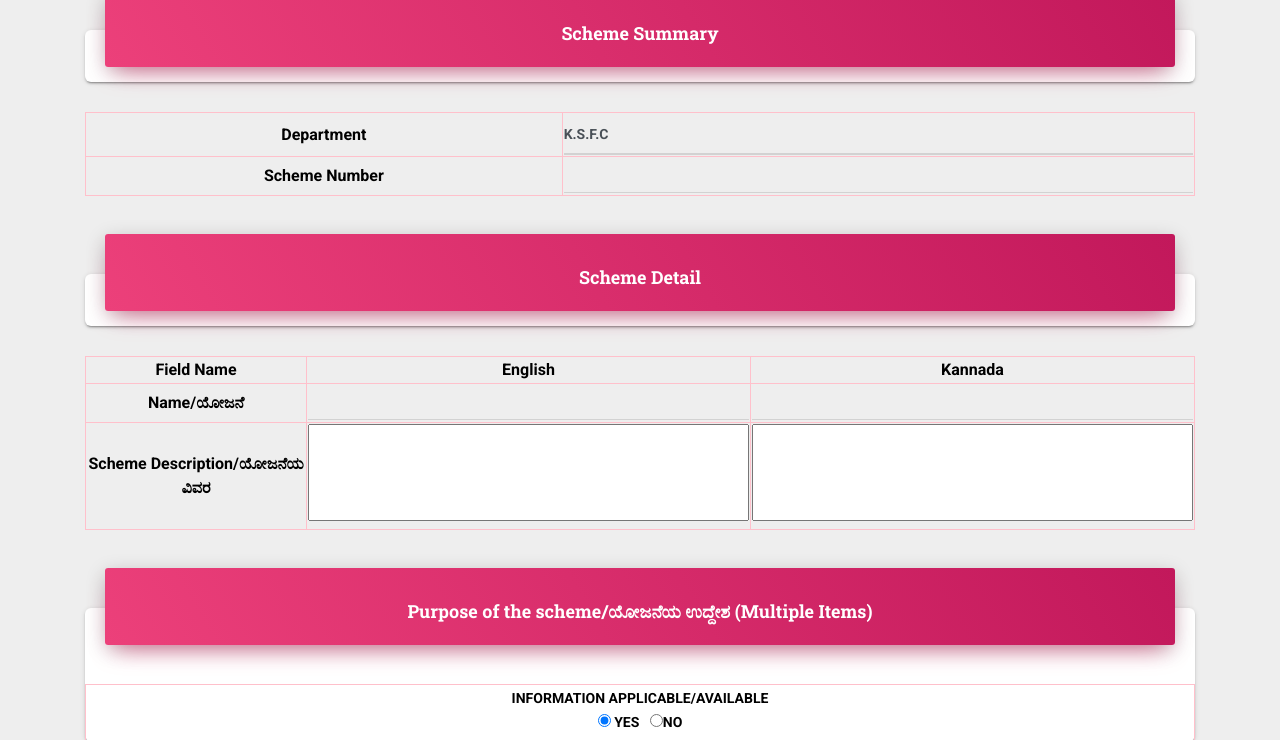
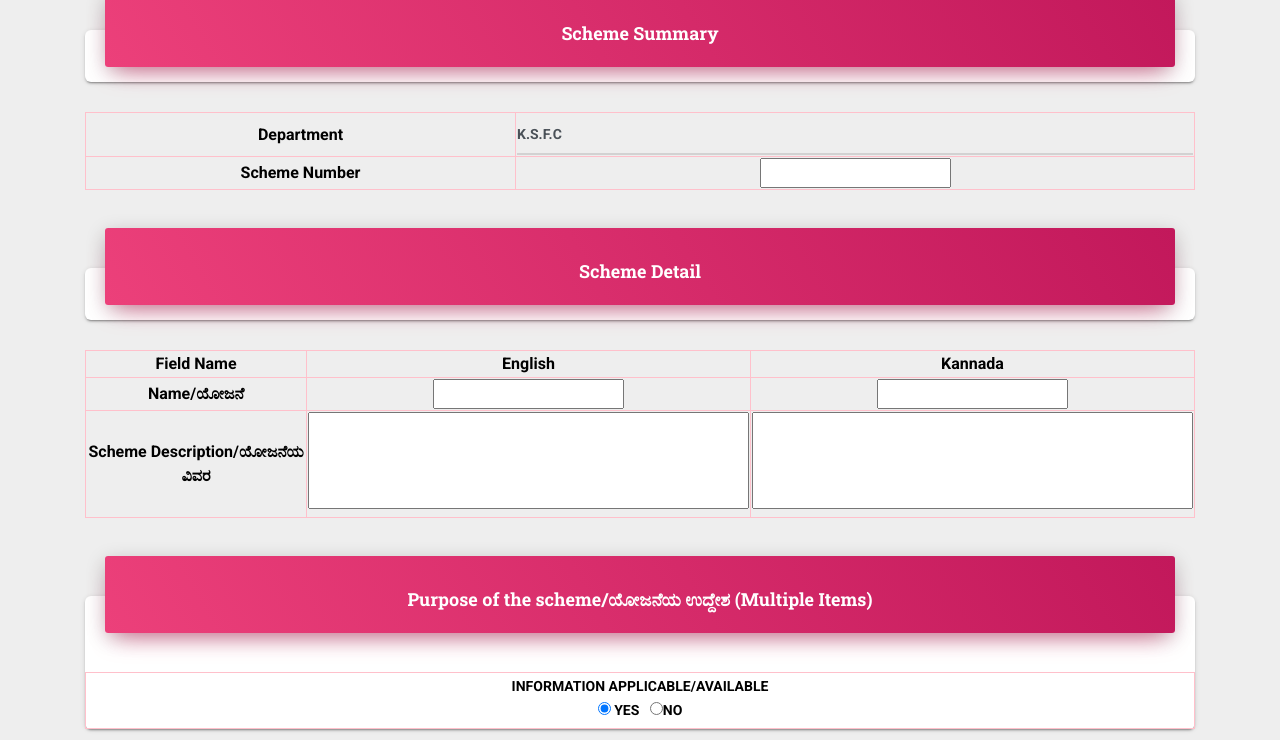
Before and after one commit to HarishKumarHV1994/new-nclanding, a Python web app: template templates/yspScheme.html in a window 1280 px wide. Shown: the top 740 px of the page. Run offline with Jinja, Linux system fonts and the light colour scheme; the template is opened without the code that fills it, so the values that code supplies are empty; some libraries are stand-ins or nearby versions.

Commit message:
Update yspScheme.html
Updated

```diff
--- a/templates/yspScheme.html
+++ b/templates/yspScheme.html
@@ -483,7 +483,7 @@
           engInp.setAttribute("type", "text");
           engInp.setAttribute("name", sectionName+"_eng_"+textIdNo)
           engInp.setAttribute("id", sectionName+"_eng_"+textIdNo)
-          engInp.setAttribute("class", "form-control")
+          engInp.setAttribute("class", "form-control-1")
 
           engCol.appendChild(engInp)
 
@@ -492,7 +492,7 @@
           kanInp.setAttribute("type", "text");
           kanInp.setAttribute("name", sectionName+"_kan_"+textIdNo)
           kanInp.setAttribute("id", sectionName+"_kan_"+textIdNo)
-          kanInp.setAttribute("class", "form-control")
+          kanInp.setAttribute("class", "form-control-1")
           kanCol.appendChild(kanInp)
 
           let delCol = document.createElement('td');
@@ -577,7 +577,7 @@
           engInp.setAttribute("type", "text");
           engInp.setAttribute("name", sectionName+"_eng_"+textIdNo)
           engInp.setAttribute("id", sectionName+"_eng_"+textIdNo)
-          engInp.setAttribute("class", "form-control")
+          engInp.setAttribute("class", "form-control-1")
 
           engCol.appendChild(engInp)
 
@@ -764,7 +764,7 @@
                             Scheme Number
                         </td>
                         <td>
-                            <input name="schemeNum" type="number" class="form-control " id="schemeNum">
+                            <input name="schemeNum" type="number" class="form-control-1 " id="schemeNum">
                         </td>
 
                     </tr>
@@ -801,10 +801,10 @@
                             Name/ಯೋಜನೆ
                         </td>
                         <td>
-                            <input name="name_eng" type="text" class="form-control " id="name_eng">
-                        </td>
-                        <td>
-                            <input name="name_kan" type="text" class="form-control " id="name_kan">
+                            <input name="name_eng" type="text" class="form-control-1 " id="name_eng">
+                        </td>
+                        <td>
+                            <input name="name_kan" type="text" class="form-contro1-1 " id="name_kan">
                         </td>
 
                     </tr>
@@ -1174,12 +1174,12 @@
                             <input name="documents_id" type="number" class="form-control" id="documents_id" value="1" readonly=true maxlength="1" >
                         </td>
                         <td id="documents_eng_col_1" name="documents_eng_col_1">
-                            <input name="documents_eng_1" type="text" class="form-control " id="documents_eng_1">
+                            <input name="documents_eng_1" type="text" class="form-control-1 " id="documents_eng_1">
 
                         </td>
                         <td id="documents_kan_col_1" name="documents_kan_col_1">
 
-                            <input name="documents_kan_1" type="text" class="form-control " id="documents_kan_1">
+                            <input name="documents_kan_1" type="text" class="form-control-1 " id="documents_kan_1">
                         </td>
                          <td>
 
@@ -1286,7 +1286,7 @@
                             <input name="website_id" type="number" class="form-control" id="website_id" value="1" readonly=true maxlength="1" >
                         </td>
                         <td id="website_eng_col_1" name="website_eng_col_1">
-                            <input name="website_eng_1" type="text" class="form-control " id="website_eng_1">
+                            <input name="website_eng_1" type="text" class="form-control-1 " id="website_eng_1">
 
                         </td>
 
@@ -1338,7 +1338,7 @@
                             <input name="email_id" type="number" class="form-control" id="email_id" value="1" readonly=true maxlength="1" >
                         </td>
                         <td id="email_eng_col_1" name="email_eng_col_1">
-                            <input name="email_eng_1" type="text" class="form-control " id="email_eng_1">
+                            <input name="email_eng_1" type="text" class="form-control-1 " id="email_eng_1">
 
                         </td>
 
@@ -1390,7 +1390,7 @@
                             <input name="contactNumber_id" type="number" class="form-control" id="contactNumber_id" value="1" readonly=true maxlength="1" >
                         </td>
                         <td id="contactNumber_eng_col_1" name="contactNumber_eng_col_1">
-                            <input name="contactNumber_eng_1" type="text" class="form-control " id="contactNumber_eng_1">
+                            <input name="contactNumber_eng_1" type="text" class="form-control-1 " id="contactNumber_eng_1">
 
                         </td>
 
@@ -1444,7 +1444,7 @@
                             <input name="helpline_id" type="number" class="form-control" id="helpline_id" value="1" readonly=true maxlength="1" >
                         </td>
                         <td id="helpline_eng_col_1" name="helpline_eng_col_1">
-                            <input name="helpline_eng_1" type="text" class="form-control " id="helpline_eng_1">
+                            <input name="helpline_eng_1" type="text" class="form-control-1 " id="helpline_eng_1">
 
                         </td>
 
@@ -1538,16 +1538,16 @@
                         <input name="additionalInfo_id" type="number" class="form-control" id="additionalInfo_id" value="1" readonly=true maxlength="1" >
                     </td>
                     <td id="addname_eng_col_1" name="addname_eng_col_1">
-                        <input name="addname_eng_1" type="text" class="form-control " id="addname_eng_1">
+                        <input name="addname_eng_1" type="text" class="form-control" id="addname_eng_1">
                     </td>
                     <td id="addname_kan_col_1" name="addname_kan_col_1">
-                        <input name="addname_kan_1" type="text" class="form-control " id="addname_kan_1">
+                        <input name="addname_kan_1" type="text" class="form-control" id="addname_kan_1">
                     </td>
                     <td id="adddesig_eng_col_1" name="adddesig_eng_col_1">
-                        <input name="adddesig_eng_1" type="text" class="form-control " id="adddesig_eng_1">
+                        <input name="adddesig_eng_1" type="text" class="form-control" id="adddesig_eng_1">
                     </td>
                     <td id="adddesig_kan_col_1" name="adddesig_kan_col_1">
-                        <input name="adddesig_kan_1" type="text" class="form-control " id="adddesig_kan_1">
+                        <input name="adddesig_kan_1" type="text" class="form-control" id="adddesig_kan_1">
                     </td>
 
                     <td id="addoffice_eng_col_1" name="addoffice_eng_col_1">
@@ -1557,10 +1557,10 @@
                         <textarea name="addoffice_kan_1" type="textarea" rows="4" cols="20"  id="addoffice_kan_1" maxlength="3000"> </textarea>
                     </td>
                     <td id="addemail_col_1" name="addemail_col_1">
-                        <input name="addname_eng_1" type="text" class="form-control " id="addname_eng_1">
+                        <input name="addname_eng_1" type="text" class="form-control" id="addname_eng_1">
                     </td>
                     <td id="addcontact_col_1" name="addcontact_col_1">
-                        <input name="addcontact_eng_1" type="text" class="form-control " id="addcontact_eng_1">
+                        <input name="addcontact_eng_1" type="text" class="form-control" id="addcontact_eng_1">
                     </td>
                     <td>
                     </td>
@@ -1596,7 +1596,7 @@
                         Online Application URL
                     </td>
                     <td >
-                        <input name="applicationURL" type="text" class="form-control " id="applicationURL">
+                        <input name="applicationURL" type="text" class="form-control-1 " id="applicationURL">
                     </td>
                 </tr>
 
@@ -1605,7 +1605,7 @@
                         Offline Application File Name
                     </td>
                     <td >
-                        <input name="applicationFileName" type="text" class="form-control " id="applicationFileName">
+                        <input name="applicationFileName" type="text" class="form-control-1 " id="applicationFileName">
                     </td>
                 </tr>
 
@@ -1746,7 +1746,7 @@
                         File with information on Facilities of the Sceheme
                     </td>
                     <td >
-                        <input name="facilitiesFile" type="text" class="form-control " id="facilitiesFile">
+                        <input name="facilitiesFile" type="text" class="form-control-1 " id="facilitiesFile">
                     </td>
                 </tr>
                 <tr>
@@ -1754,7 +1754,7 @@
                         File with information on Eligibilities of the Sceheme
                     </td>
                     <td >
-                        <input name="eligibilitiesFile" type="text" class="form-control " id="eligibilitiesFile">
+                        <input name="eligibilitiesFile" type="text" class="form-control-1 " id="eligibilitiesFile">
                     </td>
                 </tr>
                 <tr>
@@ -1762,7 +1762,7 @@
                         File with information on Qualification for the Sceheme
                     </td>
                     <td >
-                        <input name="qualificationsFile" type="text" class="form-control " id="qualificationsFile">
+                        <input name="qualificationsFile" type="text" class="form-control-1 " id="qualificationsFile">
                     </td>
                 </tr>
                 <tr>
@@ -1770,7 +1770,7 @@
                         File with information on Process to be followed to apply for the scheme
                     </td>
                     <td >
-                        <input name="processFile" type="text" class="form-control " id="processFile">
+                        <input name="processFile" type="text" class="form-control-1 " id="processFile">
                     </td>
                 </tr>
                 <tr>
@@ -1778,7 +1778,7 @@
                         File with information on Documents to be submitted while applying for the scheme
                     </td>
                     <td >
-                        <input name="documentsFile" type="text" class="form-control " id="documentsFile">
+                        <input name="documentsFile" type="text" class="form-control-1 " id="documentsFile">
                     </td>
                 </tr>
                 <tr>
@@ -1786,7 +1786,7 @@
                         File with information on Contacts
                     </td>
                     <td >
-                        <input name="contactsFile" type="text" class="form-control " id="contactsFile">
+                        <input name="contactsFile" type="text" class="form-control-1 " id="contactsFile">
                     </td>
                 </tr>
                 <tr>
@@ -1794,7 +1794,7 @@
                         File with information on Additional Contacts
                     </td>
                     <td >
-                        <input name="addtionalscontactsFile" type="text" class="form-control " id="addtionalscontactsFile">
+                        <input name="addtionalscontactsFile" type="text" class="form-control-1 " id="addtionalscontactsFile">
                     </td>
                 </tr>
                 <tr>
@@ -1802,7 +1802,7 @@
                         File with information on Subsidies
                     </td>
                     <td >
-                        <input name="subsidiesFile" type="text" class="form-control " id="subsidiesFile">
+                        <input name="subsidiesFile" type="text" class="form-control-1 " id="subsidiesFile">
                     </td>
                 </tr>
             </table>
```
